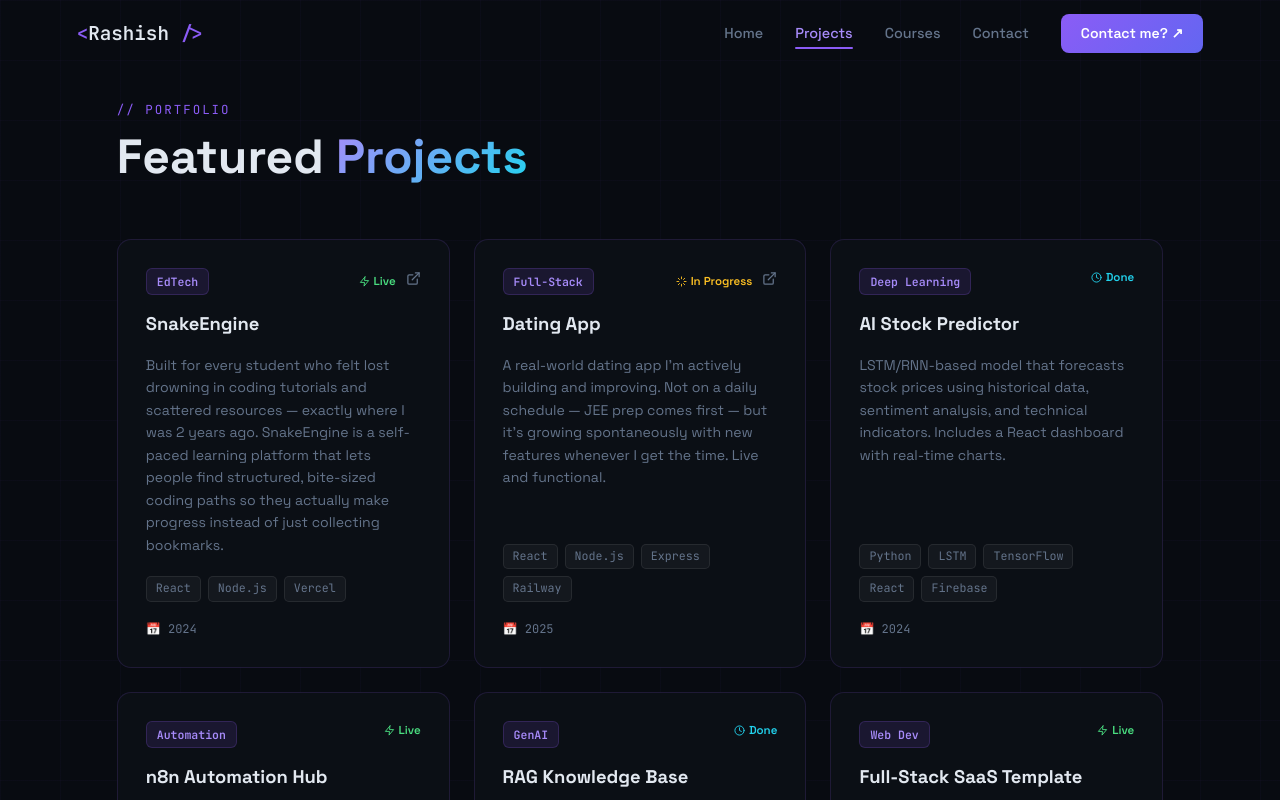
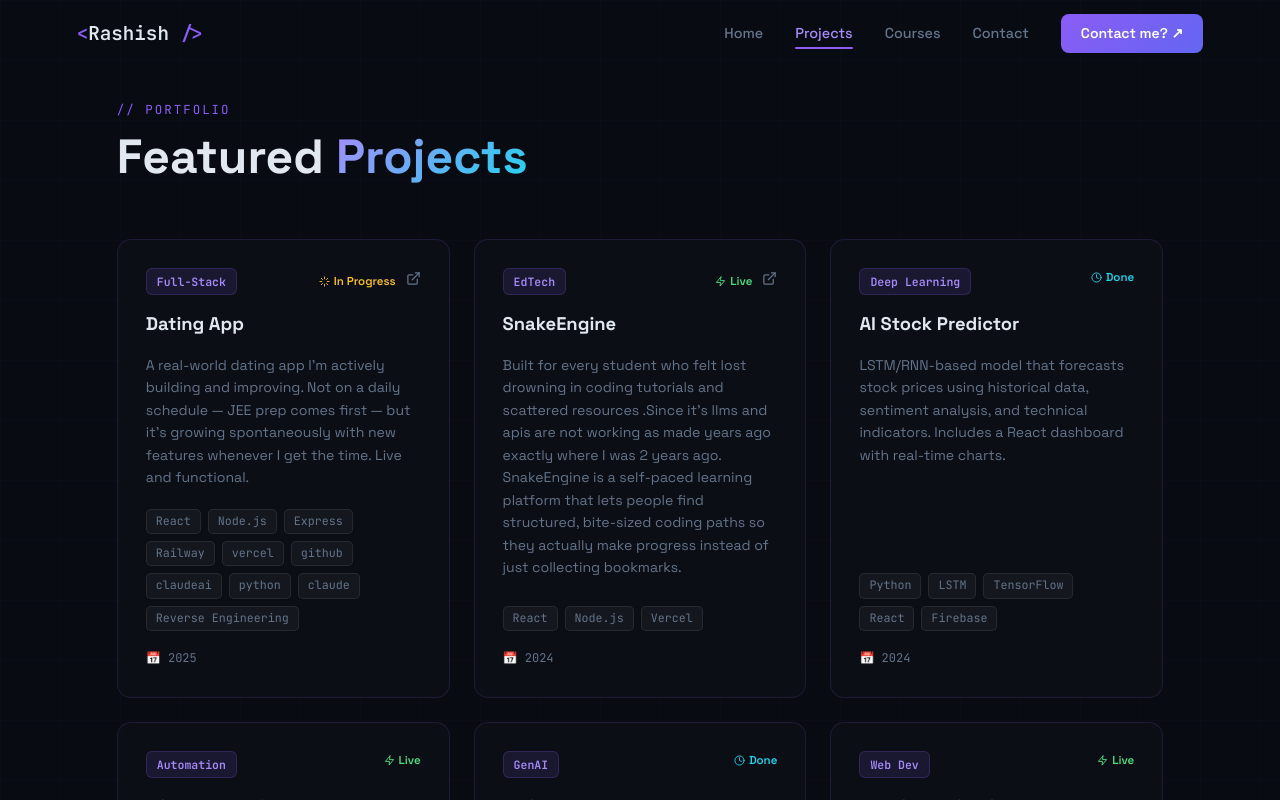
Before and after one commit to singhrashish46-coder/rashishportfolio, a React (Vite) app: page /projects in a window 1280 px wide. Shown: the top 800 px of the page. Built offline with nearby package versions, Linux system fonts and the light colour scheme.

Commit message:
Update ProjectsPage.jsx

```diff
--- a/src/pages/ProjectsPage.jsx
+++ b/src/pages/ProjectsPage.jsx
@@ -12,25 +12,26 @@ const statusMeta = {
 
 const projects = [
   {
+    id: 2,
+    title: "Dating App",
+    badge: "Full-Stack",
+    description: "A real-world dating app I'm actively building and improving. Not on a daily schedule — JEE prep comes first — but it's growing spontaneously with new features whenever I get the time. Live and functional.",
+    tech: ["React", "Node.js", "Express", "Railway", 'vercel', 'github', 'claudeai', 'python', 'claude', 'Reverse Engineering'],
+    status: "wip",
+    link: "https://datingapp-production-2362.up.railway.app/",
+    made: "2025",
+  },
+  {
     id: 1,
     title: "SnakeEngine",
     badge: "EdTech",
-    description: "Built for every student who felt lost drowning in coding tutorials and scattered resources — exactly where I was 2 years ago. SnakeEngine is a self-paced learning platform that lets people find structured, bite-sized coding paths so they actually make progress instead of just collecting bookmarks.",
+    description: "Built for every student who felt lost drowning in coding tutorials and scattered resources .Since it's llms and apis are not working as made  years ago exactly where I was 2 years ago. SnakeEngine is a self-paced learning platform that lets people find structured, bite-sized coding paths so they actually make progress instead of just collecting bookmarks.",
     tech: ["React", "Node.js", "Vercel"],
     status: "live",
     link: "https://snakeengine.vercel.app",
     made: "2024",
   },
-  {
-    id: 2,
-    title: "Dating App",
-    badge: "Full-Stack",
-    description: "A real-world dating app I'm actively building and improving. Not on a daily schedule — JEE prep comes first — but it's growing spontaneously with new features whenever I get the time. Live and functional.",
-    tech: ["React", "Node.js", "Express", "Railway"],
-    status: "wip",
-    link: "https://datingapp-production-2362.up.railway.app/",
-    made: "2025",
-  },
+
   {
     id: 7,
     title: "AI Stock Predictor",
```
